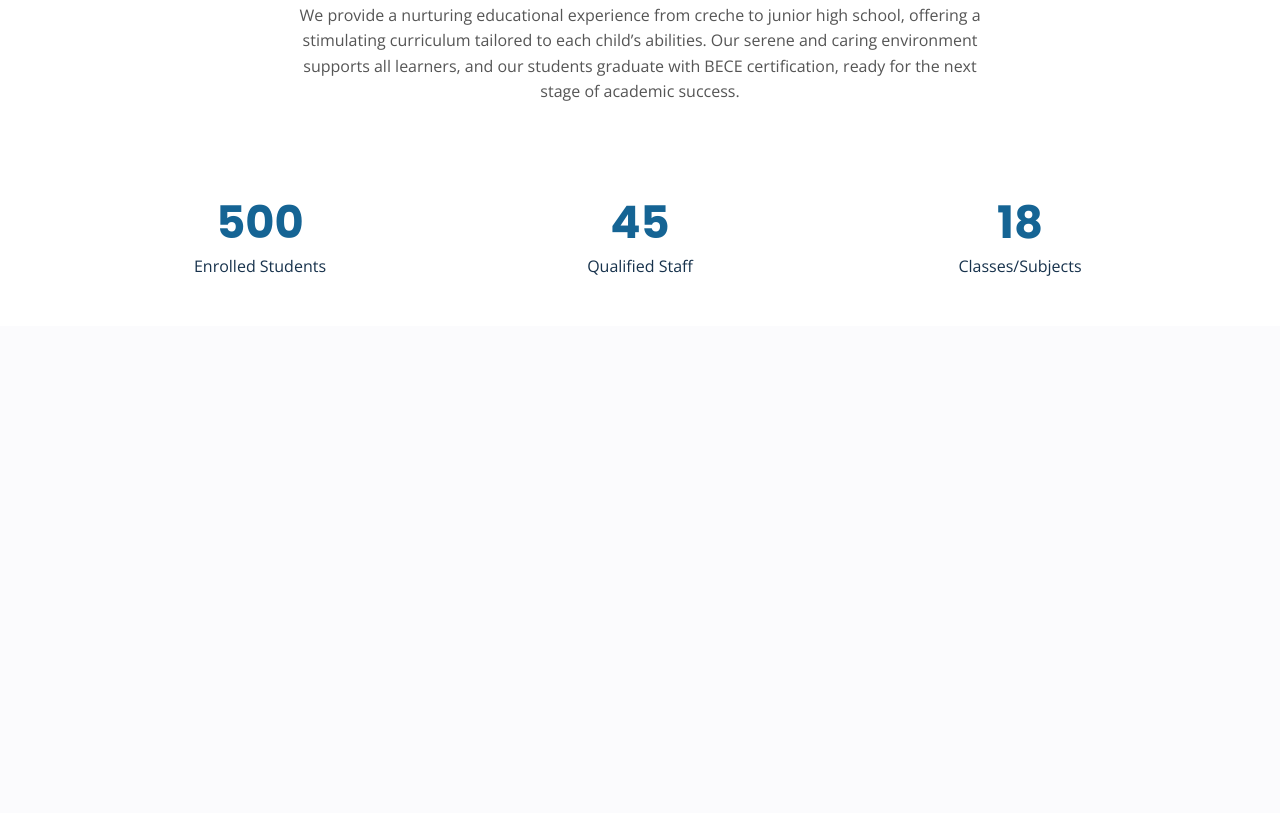
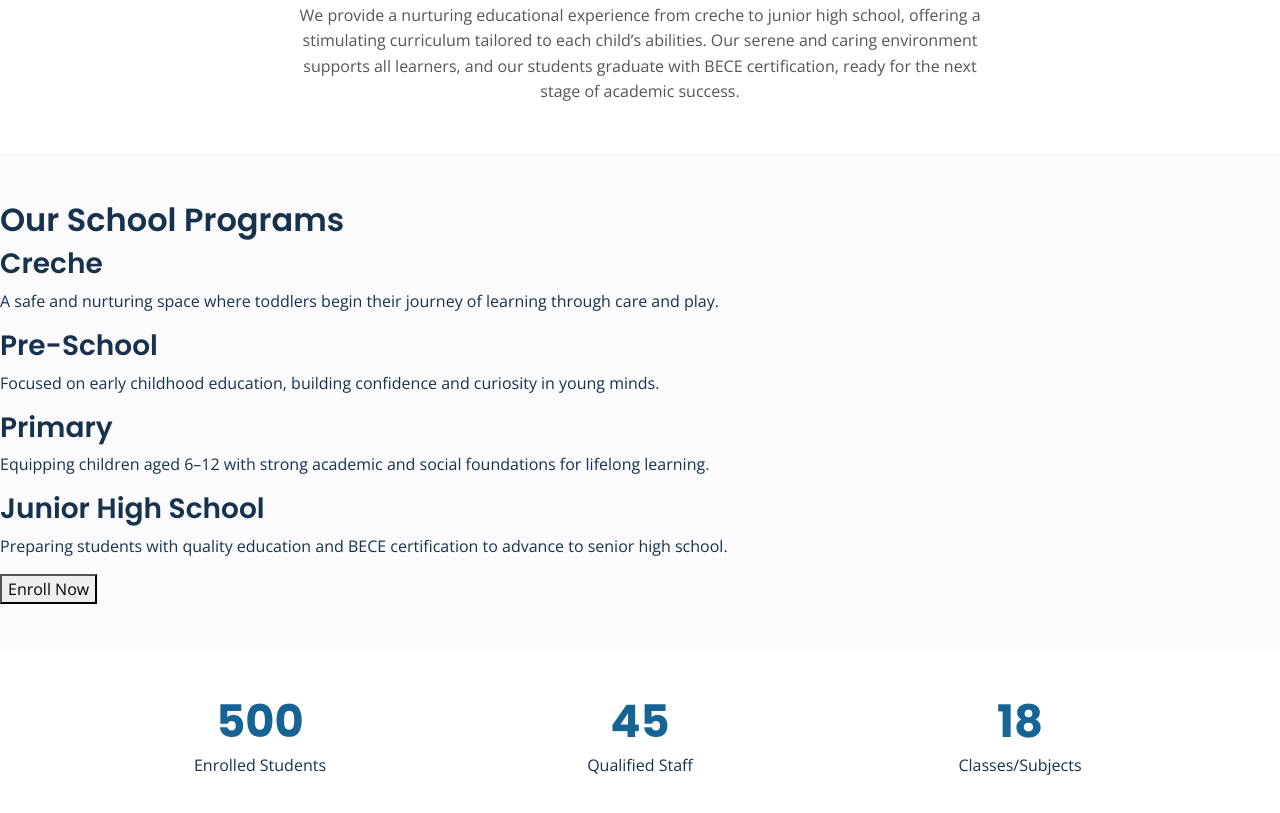
Before and after one commit to leaksw1/scool, a plain HTML site: page index.html in a window 1280 px wide. Shown: the part 1405-2218 px from the top of the page. Before the commit the page ends 1731 px from the top, so only its background shows below. Drawn offline with nearby package versions, Linux system fonts and the light colour scheme.

Commit message:
Update index.html

```diff
--- a/index.html
+++ b/index.html
@@ -85,6 +85,44 @@
   </div>
 </section>
 
+
+  <!-- section 4 -->
+
+  <section class="school-section">
+  <div class="school-overlay">
+    <h2 class="school-heading">Our School Programs</h2>
+    <div class="school-cards">
+      <div class="school-card">
+        <div class="card-content">
+          <h3>Creche</h3>
+          <p>A safe and nurturing space where toddlers begin their journey of learning through care and play.</p>
+        </div>
+      </div>
+      <div class="school-card">
+        <div class="card-content">
+          <h3>Pre-School</h3>
+          <p>Focused on early childhood education, building confidence and curiosity in young minds.</p>
+        </div>
+      </div>
+      <div class="school-card">
+        <div class="card-content">
+          <h3>Primary</h3>
+          <p>Equipping children aged 6–12 with strong academic and social foundations for lifelong learning.</p>
+        </div>
+      </div>
+      <div class="school-card">
+        <div class="card-content">
+          <h3>Junior High School</h3>
+          <p>Preparing students with quality education and BECE certification to advance to senior high school.</p>
+        </div>
+      </div>
+    </div>
+    <div class="enroll-button-wrapper">
+      <button class="enroll-button">Enroll Now</button>
+    </div>
+  </div>
+</section>
+
   <!-- Animated Counters Section -->
   <section class="counters py-5 bg-white">
     <div class="container">
```
